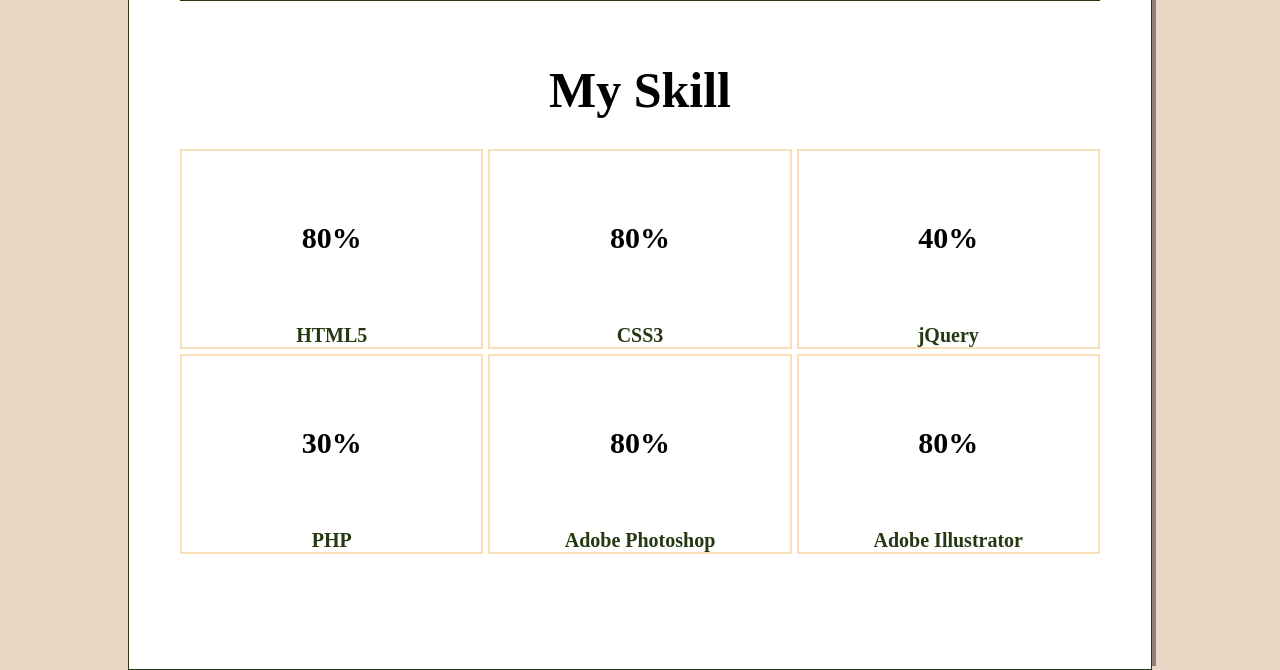
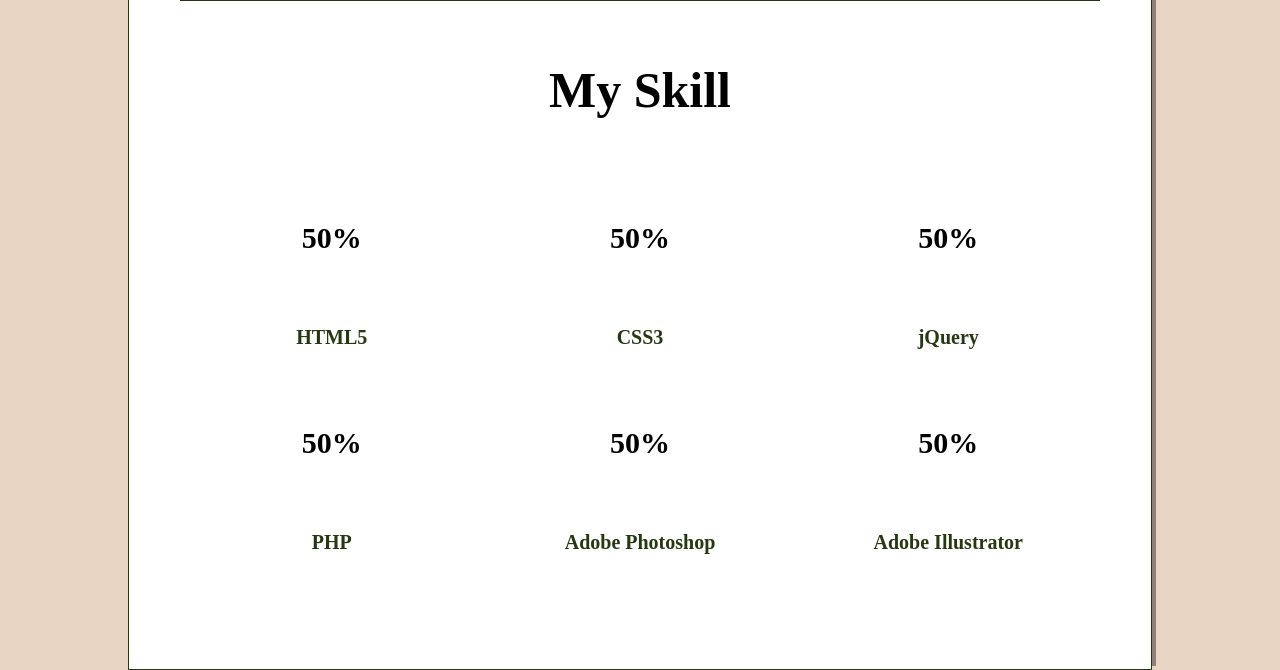
Before and after one commit to middleun/Portfolio, a PHP site: page / in a window 1280 px wide. Shown: the part 910-1580 px from the top of the page. Run offline with PHP 8.4, Linux system fonts and the light colour scheme; some libraries are stand-ins or nearby versions.

Commit message:
210310_todo수정

```diff
--- a/css/style.css
+++ b/css/style.css
@@ -23,8 +23,8 @@ border-radius: 10px; margin:5px auto; }
 
 /* common contents wrap style */
 .contentsWrap{width:100%; height:100vh; position:relative; z-index:2;   _display:none;}
-.contentsWrap.tilt{overflow: hidden; pointer-events: none;}
-.contentsWrap.tilt .contentsFront{transform: rotate(-30deg) translateZ(0);}
+.contentsWrap.tilt{_overflow: hidden; pointer-events: none;}
+.contentsWrap.tilt .contentsFront{transform: rotate(-20deg) translateZ(0);}
 
 .contentsFront{background:#fff; transform-origin: center 70%;box-shadow: 4px -4px rgba(0, 0, 0, 0.39);transition:all 0.4s linear;
 position:relative; z-index:3; pointer-events: auto;}
@@ -69,7 +69,7 @@ margin:5px auto; position:relative;}
 #skillSec .skillTit h3{font-size: 50px; _text-transform: uppercase;font-family: 'Montserrats';}
 #skillSec .skillGrid{width:100%; height:auto;display:grid; grid-template-columns: repeat(3,1fr); grid-template-rows: repeat(2, minmax(200px,auto));
 gap:5px; padding-top:30px;}
-#skillSec .skillGrid .item{border:2px solid #f8dfb8;}
+/* #skillSec .skillGrid .item{border:2px solid #f8dfb8;} */
 
 #skillSec .skillGraph{width:100%; height:100%; display:flex; flex-direction: column; position: relative;}
 #skillSec .skillGraph .graphContainer{width:100%; height:100%; display: flex; position:relative}
--- a/index.html
+++ b/index.html
@@ -80,8 +80,8 @@
                         <div class="item">
                            <div class="skillGraph">
                               <div class="graphContainer">
-                                 <div class="graphCircle easyPieChart" data-percent="80">
-                                    <p>80%</p>
+                                 <div class="graphCircle easyPieChart" data-percent="50">
+                                    <p>50%</p>
                                  </div>
 
                               </div>
@@ -92,8 +92,8 @@
                         <div class="item">
                            <div class="skillGraph">
                               <div class="graphContainer">
-                                 <div class="graphCircle easyPieChart" data-percent="80">
-                                    <p>80%</p>
+                                 <div class="graphCircle easyPieChart" data-percent="50">
+                                    <p>50%</p>
                                  </div>
 
                               </div>
@@ -105,8 +105,8 @@
                         <div class="item">
                            <div class="skillGraph">
                               <div class="graphContainer">
-                                 <div class="graphCircle easyPieChart" data-percent="40">
-                                    <p>40%</p>
+                                 <div class="graphCircle easyPieChart" data-percent="50">
+                                    <p>50%</p>
                                  </div>
 
                               </div>
@@ -118,8 +118,8 @@
                         <div class="item">
                            <div class="skillGraph">
                               <div class="graphContainer">
-                                 <div class="graphCircle easyPieChart" data-percent="30">
-                                    <p>30%</p>
+                                 <div class="graphCircle easyPieChart" data-percent="50">
+                                    <p>50%</p>
                                  </div>
 
                               </div>
@@ -131,8 +131,8 @@
                         <div class="item">
                            <div class="skillGraph">
                               <div class="graphContainer">
-                                 <div class="graphCircle easyPieChart" data-percent="80">
-                                    <p>80%</p>
+                                 <div class="graphCircle easyPieChart" data-percent="50">
+                                    <p>50%</p>
                                  </div>
 
                               </div>
@@ -144,8 +144,8 @@
                         <div class="item">
                            <div class="skillGraph">
                               <div class="graphContainer">
-                                 <div class="graphCircle easyPieChart" data-percent="80">
-                                    <p>80%</p>
+                                 <div class="graphCircle easyPieChart" data-percent="50">
+                                    <p>50%</p>
                                  </div>
 
                               </div>
```
Also changed, not shown: to do.txt (+16 -2 lines).
